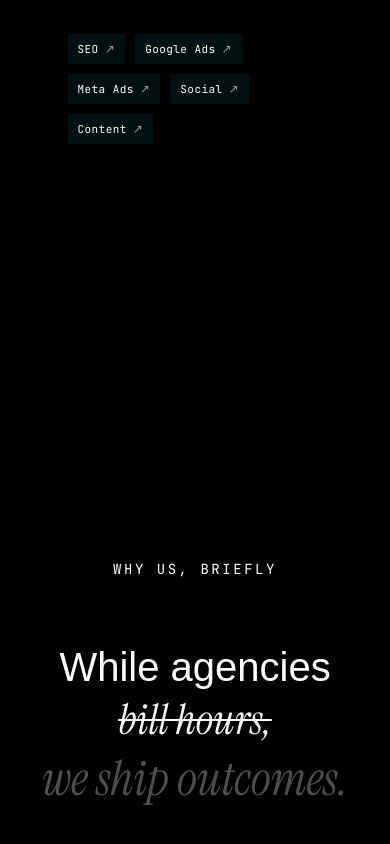
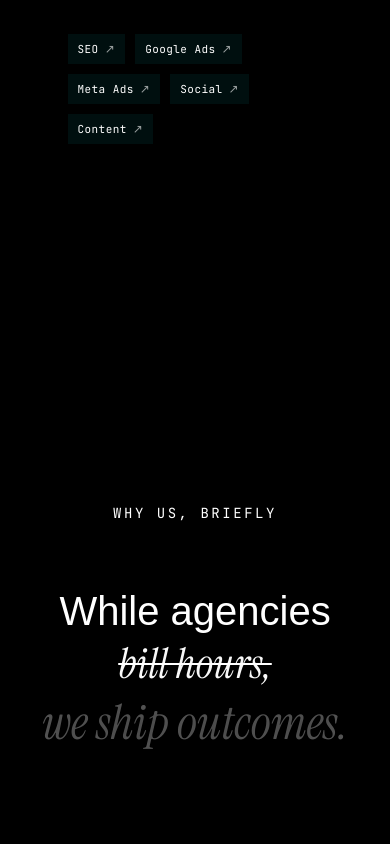
Before and after one commit to auxilifiers/Auxilifiers, a Next.js app: page / in a window 390 px wide. Shown: the part 4000-4844 px from the top of the page. Built offline with nearby package versions, Linux system fonts and the light colour scheme; a web font is replaced by a local one.

Commit message:
remove hero right animation, fix why-us mobile centering

```diff
--- a/app/globals.css
+++ b/app/globals.css
@@ -181,6 +181,12 @@ body {
     margin-bottom: 16px !important;
   }
 
+  /* Why Us: proper centering on mobile */
+  #whyus > div {
+    padding-top: 0 !important;
+    min-height: calc(100vh - 56px) !important;
+  }
+
   /* Footer: reduce gaps */
   footer .grid {
     gap: 24px !important;
--- a/components/sections/Hero/index.tsx
+++ b/components/sections/Hero/index.tsx
@@ -2,7 +2,6 @@
 
 import { useEffect, useRef, useState } from "react";
 import OrbitDot from "./OrbitDot";
-import HeroOrbit from "./HeroOrbit";
 
 function useCountUp(target: number, duration = 1800, suffix = "") {
   const [value, setValue] = useState("0" + suffix);
@@ -200,8 +199,6 @@ export default function Hero() {
         </div>
       </div>
 
-      {/* Decorative orbital animation */}
-      <HeroOrbit />
     </section>
   );
 }
```
